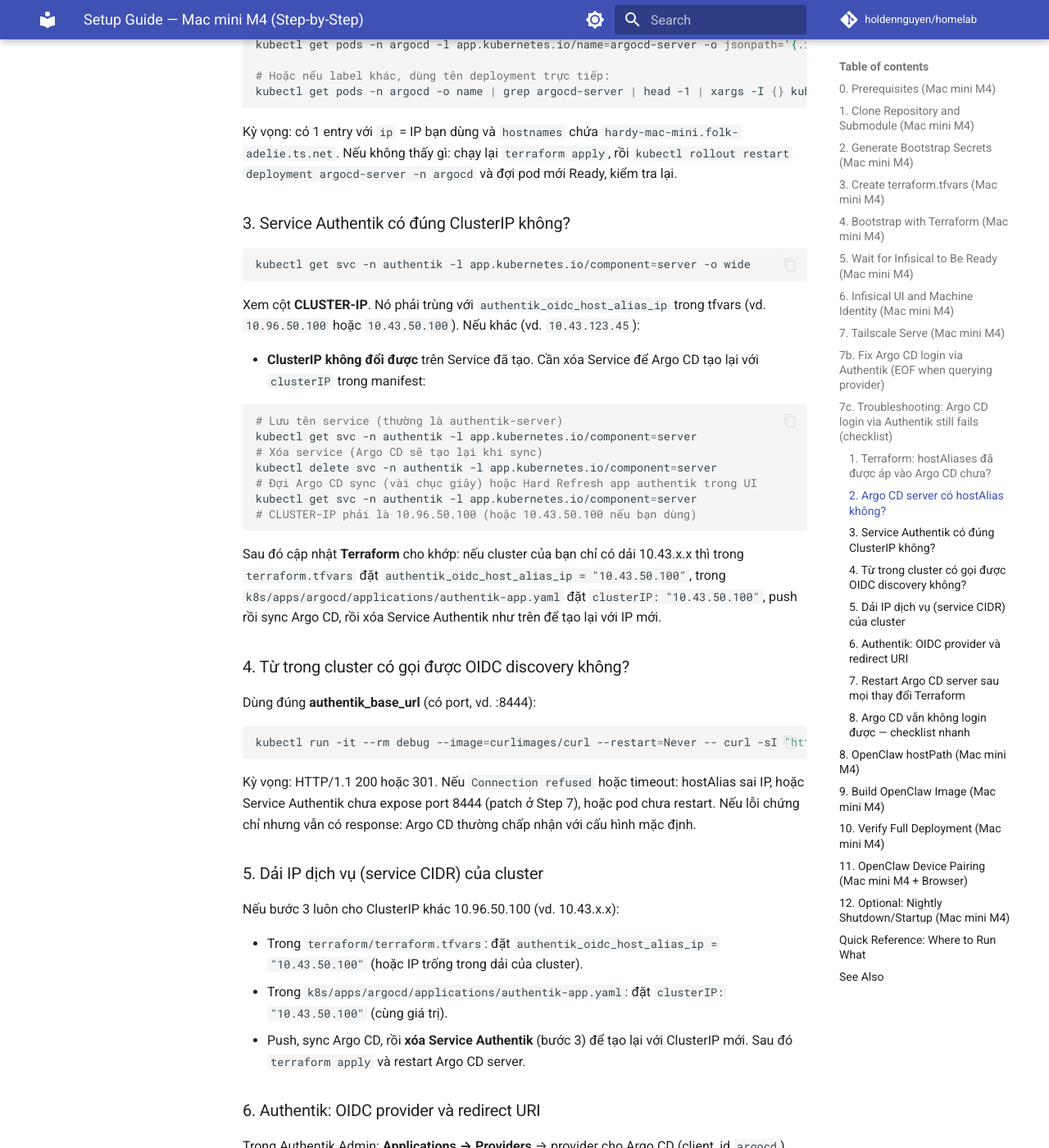
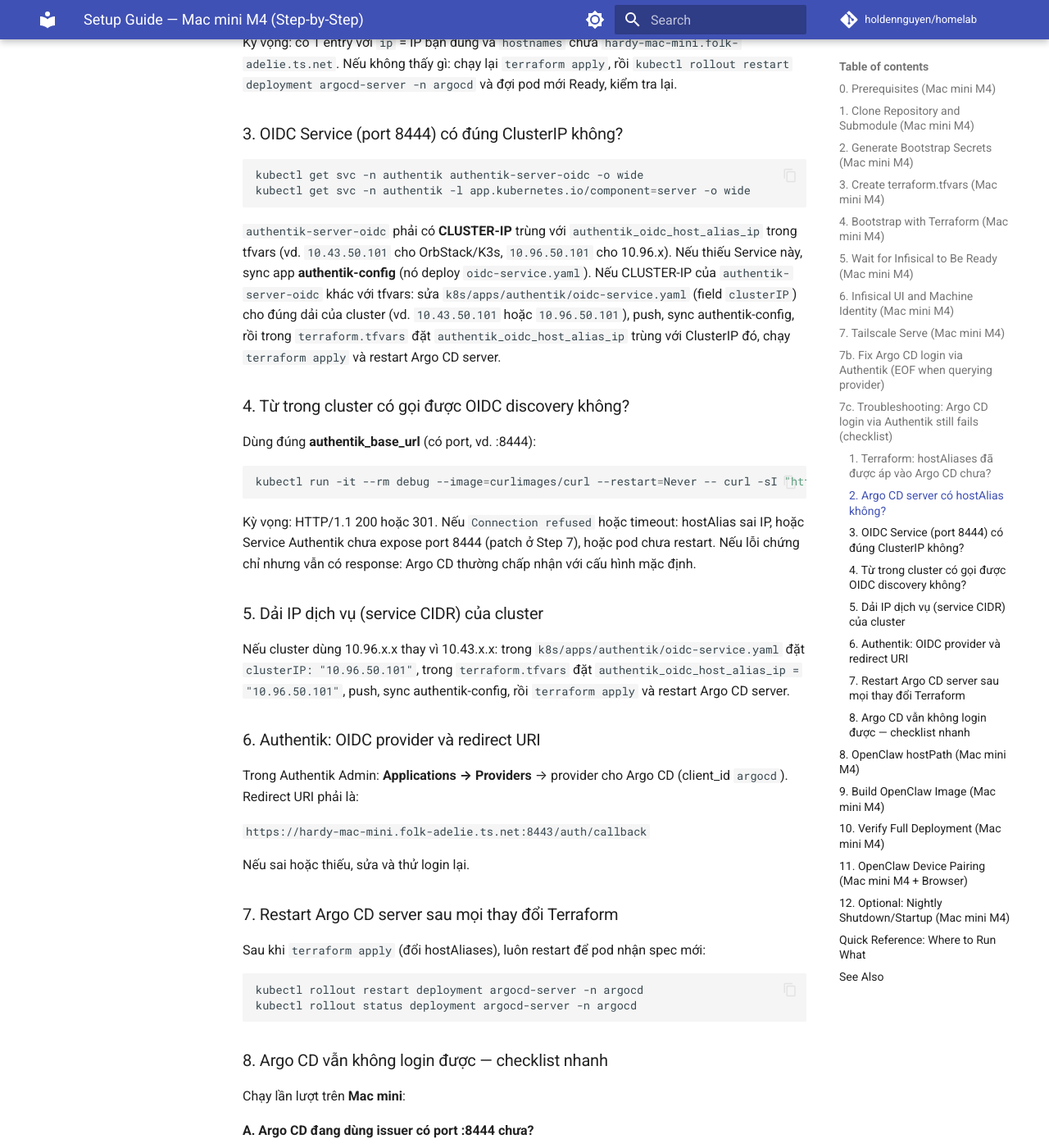
Before and after one commit to haingth77/homelab, an MkDocs documentation site: the page built from docs/getting-started/setup-mac-mini.md, in a window 1280 px wide and 1400 px high, scrolled down 9072 px. Shown: the whole window at 82% size. Built offline with MkDocs 1.6.1 and Material for MkDocs 9.7.7, drawn with Linux system fonts in a browser that asks for light colours; comment, search, counter and statistics services are not loaded; some of the changed text lies outside the part shown.

Commit message:
Enhance Authentik OIDC integration by adding a dedicated service on port 8444 and updating Terraform configurations. Adjusted ClusterIP settings for compatibility with different service CIDRs and improved troubleshooting steps in the documentation.

````diff
--- a/docs/getting-started/setup-mac-mini.md
+++ b/docs/getting-started/setup-mac-mini.md
@@ -248,16 +248,13 @@
 
 If you see **"Failed to query provider ... Get \"https://hardy-mac-mini.folk-adelie.ts.net/application/o/argocd/.well-known/openid-configuration\": EOF"** when logging into Argo CD with Authentik, the **Argo CD server pod** (inside the cluster) cannot reach that URL because the Tailscale hostname does not resolve to Authentik from inside the cluster.
 
-**Fix (recommended): hostAlias + fixed ClusterIP** — no CoreDNS needed. The repo is already set up for this:
+**Fix (recommended): hostAlias + OIDC Service (port 8444)** — no CoreDNS needed. The repo is already set up for this:
 
-1. **Authentik** uses a fixed ClusterIP `10.96.50.100` for its server service (`k8s/apps/argocd/applications/authentik-app.yaml`).
-2. **Terraform** adds a `hostAlias` to all Argo CD pods so that `hardy-mac-mini.folk-adelie.ts.net` resolves to that IP (`terraform` variable `authentik_oidc_host_alias_ip`, default `10.96.50.100`).
+1. **OIDC Service** (`k8s/apps/authentik/oidc-service.yaml`) exposes port **8444** so in-cluster clients can reach Authentik OIDC. It uses ClusterIP `10.43.50.101` (OrbStack/K3s). For 10.96.x clusters, change that file's `clusterIP` to `10.96.50.101` and set the variable below to match.
+2. **Terraform** adds a `hostAlias` so that `hardy-mac-mini.folk-adelie.ts.net` resolves to that IP (`authentik_oidc_host_alias_ip`, default `10.43.50.101`).
 
-**If your cluster’s service CIDR is not 10.96.x.x** (e.g. OrbStack/K3s often use **10.43.x.x**), do this once:
 
-- In `terraform/terraform.tfvars`: set `authentik_oidc_host_alias_ip = "10.43.50.100"` (or another free IP in your range).
-- In `k8s/apps/argocd/applications/authentik-app.yaml`: set `server.service.clusterIP` to the same value (`"10.43.50.100"`).
-- Commit the YAML change, push to `main`, then on the Mac mini: `cd terraform && terraform apply`.
+**If you see "dial tcp …:8444: i/o timeout"**: ensure the OIDC Service exists and Terraform points to it. Sync the `authentik-config` app (it deploys `oidc-service.yaml`), then set in `terraform/terraform.tfvars`: `authentik_oidc_host_alias_ip = "10.43.50.101"` (or `10.96.50.101` for 10.96.x), run `terraform apply`, and restart Argo CD server.
 
 **Apply and restart:**
 
@@ -327,27 +324,14 @@
 
 Kỳ vọng: có 1 entry với `ip` = IP bạn dùng và `hostnames` chứa `hardy-mac-mini.folk-adelie.ts.net`. Nếu không thấy gì: chạy lại `terraform apply`, rồi `kubectl rollout restart deployment argocd-server -n argocd` và đợi pod mới Ready, kiểm tra lại.
 
-### 3. Service Authentik có đúng ClusterIP không?
+### 3. OIDC Service (port 8444) có đúng ClusterIP không?
 
 ```bash
+kubectl get svc -n authentik authentik-server-oidc -o wide
 kubectl get svc -n authentik -l app.kubernetes.io/component=server -o wide
 ```
 
-Xem cột **CLUSTER-IP**. Nó phải trùng với `authentik_oidc_host_alias_ip` trong tfvars (vd. `10.96.50.100` hoặc `10.43.50.100`). Nếu khác (vd. `10.43.123.45`):
-
-- **ClusterIP không đổi được** trên Service đã tạo. Cần xóa Service để Argo CD tạo lại với `clusterIP` trong manifest:
-
-```bash
-# Lưu tên service (thường là authentik-server)
-kubectl get svc -n authentik -l app.kubernetes.io/component=server
-# Xóa service (Argo CD sẽ tạo lại khi sync)
-kubectl delete svc -n authentik -l app.kubernetes.io/component=server
-# Đợi Argo CD sync (vài chục giây) hoặc Hard Refresh app authentik trong UI
-kubectl get svc -n authentik -l app.kubernetes.io/component=server
-# CLUSTER-IP phải là 10.96.50.100 (hoặc 10.43.50.100 nếu bạn dùng)
-```
-
-Sau đó cập nhật **Terraform** cho khớp: nếu cluster của bạn chỉ có dải 10.43.x.x thì trong `terraform.tfvars` đặt `authentik_oidc_host_alias_ip = "10.43.50.100"`, trong `k8s/apps/argocd/applications/authentik-app.yaml` đặt `clusterIP: "10.43.50.100"`, push rồi sync Argo CD, rồi xóa Service Authentik như trên để tạo lại với IP mới.
+`authentik-server-oidc` phải có **CLUSTER-IP** trùng với `authentik_oidc_host_alias_ip` trong tfvars (vd. `10.43.50.101` cho OrbStack/K3s, `10.96.50.101` cho 10.96.x). Nếu thiếu Service này, sync app **authentik-config** (nó deploy `oidc-service.yaml`). Nếu CLUSTER-IP của `authentik-server-oidc` khác với tfvars: sửa `k8s/apps/authentik/oidc-service.yaml` (field `clusterIP`) cho đúng dải của cluster (vd. `10.43.50.101` hoặc `10.96.50.101`), push, sync authentik-config, rồi trong `terraform.tfvars` đặt `authentik_oidc_host_alias_ip` trùng với ClusterIP đó, chạy `terraform apply` và restart Argo CD server.
 
 ### 4. Từ trong cluster có gọi được OIDC discovery không?
 
@@ -361,11 +345,7 @@
 
 ### 5. Dải IP dịch vụ (service CIDR) của cluster
 
-Nếu bước 3 luôn cho ClusterIP khác 10.96.50.100 (vd. 10.43.x.x):
-
-- Trong `terraform/terraform.tfvars`: đặt `authentik_oidc_host_alias_ip = "10.43.50.100"` (hoặc IP trống trong dải của cluster).
-- Trong `k8s/apps/argocd/applications/authentik-app.yaml`: đặt `clusterIP: "10.43.50.100"` (cùng giá trị).
-- Push, sync Argo CD, rồi **xóa Service Authentik** (bước 3) để tạo lại với ClusterIP mới. Sau đó `terraform apply` và restart Argo CD server.
+Nếu cluster dùng 10.96.x.x thay vì 10.43.x.x: trong `k8s/apps/authentik/oidc-service.yaml` đặt `clusterIP: "10.96.50.101"`, trong `terraform.tfvars` đặt `authentik_oidc_host_alias_ip = "10.96.50.101"`, push, sync authentik-config, rồi `terraform apply` và restart Argo CD server.
 
 ### 6. Authentik: OIDC provider và redirect URI
 
````
Also changed, not shown: terraform/README.md (+32 -0 lines), 4 other files.
